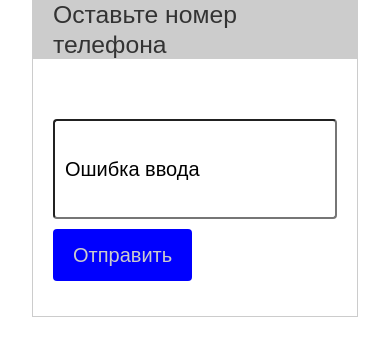
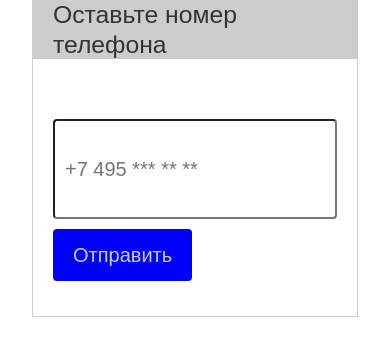
Before and after one commit to smyilik/smolkov-web-dev-2025-2, a Flask app: page /phone in a window 390 px wide. Shown: the part 93-444 px from the top of the page. Run offline with Flask 3, Linux system fonts and the light colour scheme.

Commit message:
Update phone.html

```diff
--- a/lab 2/app/templates/phone.html
+++ b/lab 2/app/templates/phone.html
@@ -13,7 +13,7 @@
                 id="phone"
                 name="phone"
                 placeholder="+7 495 *** ** **"
-                value="{{ request.form.phone if request.form.phone else 'Ошибка ввода' }}"
+                value="{{ request.form.phone if request.form.phone else '' }}"
                 required>
             </input>
             <button type="submit">Отправить</button>
```
